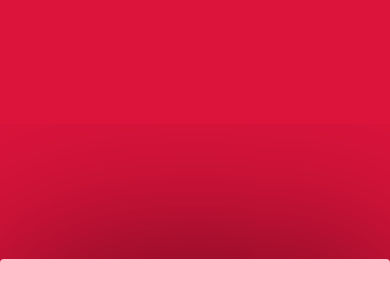
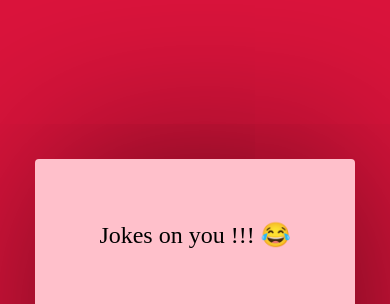
Before and after one commit to oyenuga17-Tutorial/random-joke-generator, a plain HTML site: page index.html in a window 390 px wide. Shown: the part 131-435 px from the top of the page. Drawn offline with Linux system fonts and the light colour scheme.

Commit message:
fix:adjusted font-size

```diff
--- a/style.css
+++ b/style.css
@@ -125,7 +125,7 @@ h1 {
   align-items: center;
   display: flex;
   flex-direction: column;
-  margin-top: 250px;
+  margin-top: 150px;
 }
 .jokes-wrapper {
   margin-top: 14px;
@@ -143,6 +143,12 @@ h1 {
 .random-jokes-label {
   font-size: 4rem;
   margin-bottom: 60px;
+}
+@media (max-width: 500px) {
+  .random-jokes-label {
+    font-size: 1.5rem;
+    margin-bottom: 60px;
+  }
 }
 
 #random-jokes {
```
